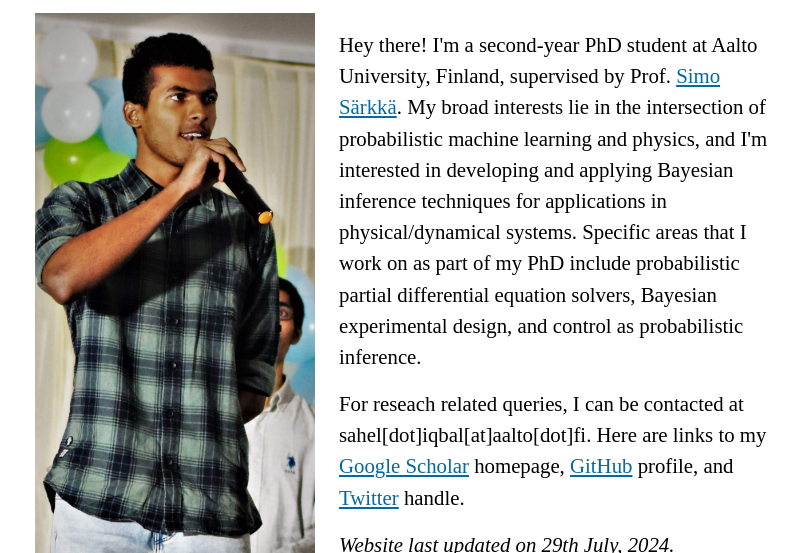
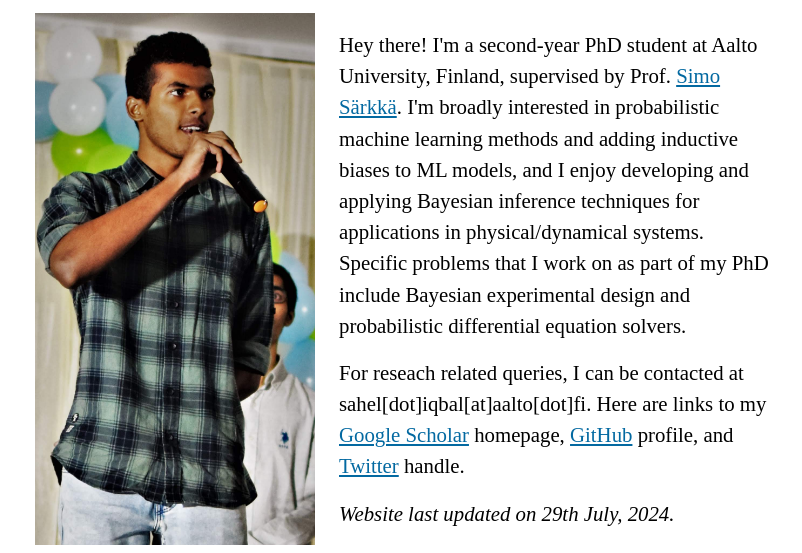
Before and after one commit to Sahel13/Old-Personal-Website, a Gatsby site: page / in a window 1280 px wide. Shown: the part 79-632 px from the top of the page, without its empty margins (237-1039 px from the left). Built offline with nearby package versions, Linux system fonts and the light colour scheme; Gatsby itself is replaced by a stand-in of ours.

Commit message:
Modified text

```diff
--- a/src/pages/index.tsx
+++ b/src/pages/index.tsx
@@ -34,13 +34,12 @@ const IndexPage = () => {
               >
                 Simo Särkkä
               </a>
-              . My broad interests lie in the intersection of probabilistic
-              machine learning and physics, and I'm interested in developing and
-              applying Bayesian inference techniques for applications in
-              physical/dynamical systems. Specific areas that I work on as part
-              of my PhD include probabilistic partial differential equation
-              solvers, Bayesian experimental design, and control as
-              probabilistic inference.
+              . I'm broadly interested in probabilistic machine learning methods
+              and adding inductive biases to ML models, and I enjoy developing
+              and applying Bayesian inference techniques for applications in
+              physical/dynamical systems. Specific problems that I work on as
+              part of my PhD include Bayesian experimental design and
+              probabilistic differential equation solvers.{" "}
             </p>
             <p className="pt-4">
               {/* For academic details, see my{" "}
```
